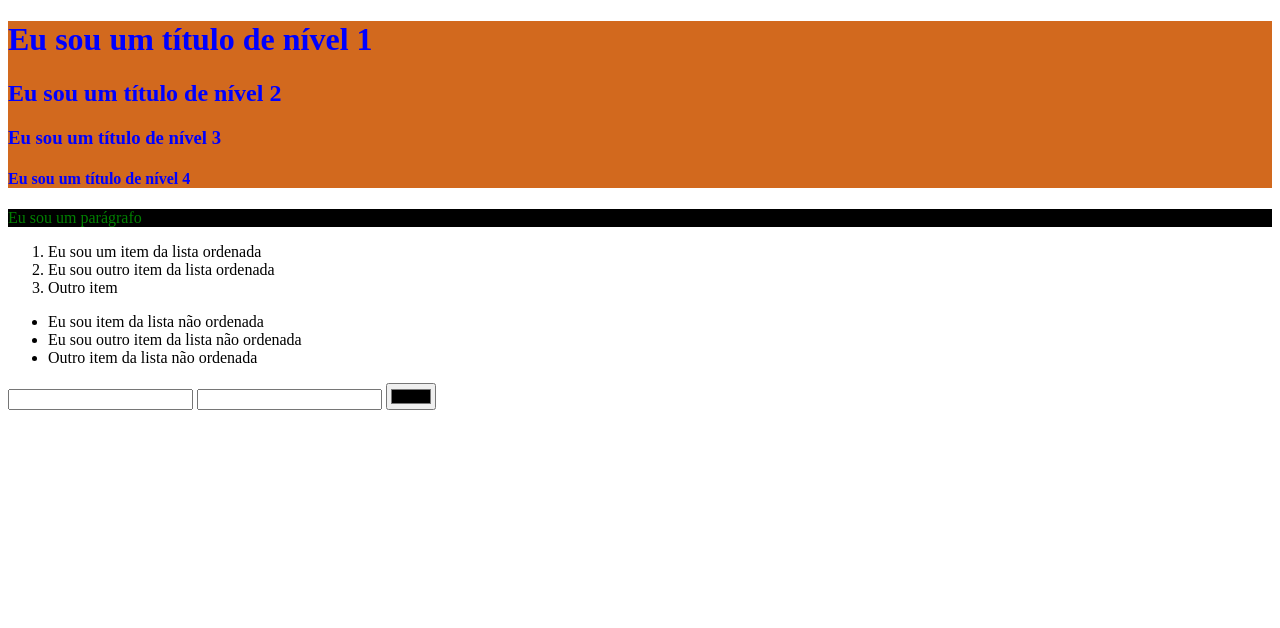
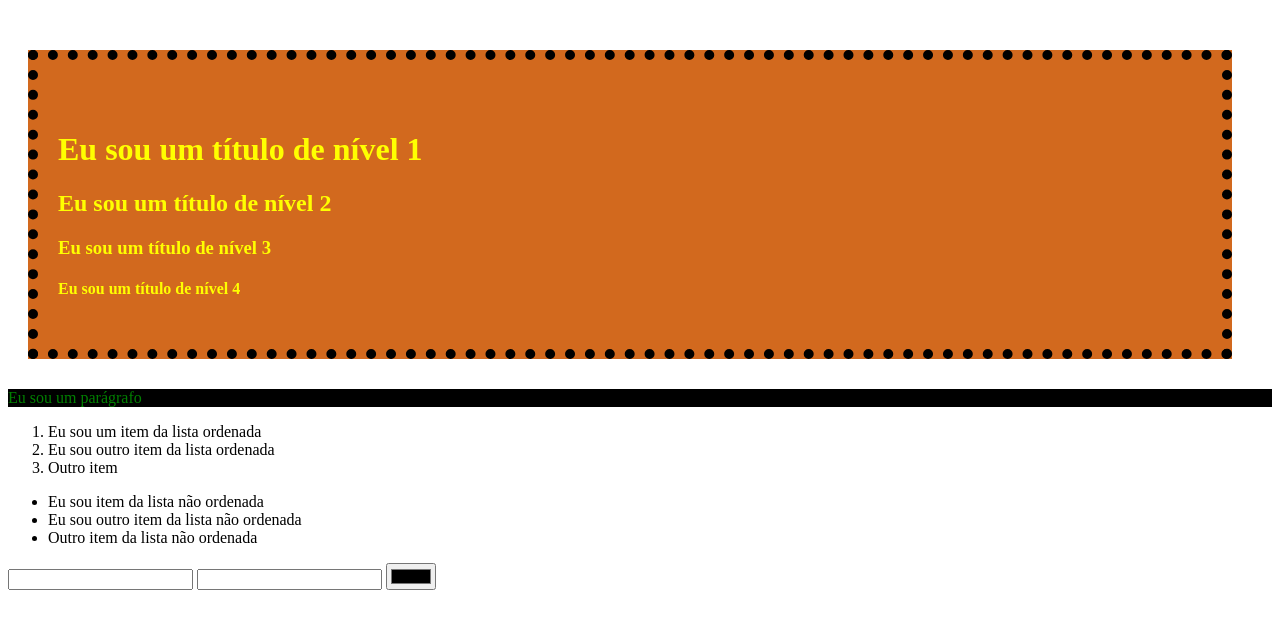
Before and after one commit to claraegler/ceub-programacao-web, a plain HTML site: page index.html in a window 1280 px wide. Drawn offline with Linux system fonts and the light colour scheme.

Commit message:
box model css

```diff
--- a/estilo.css
+++ b/estilo.css
@@ -1,5 +1,5 @@
 h1, h2, h3, h4{
-
+    color: yellow;
 }
 
 p {
@@ -7,7 +7,10 @@ p {
     background-color: black;
 }
 
-.titulos {
+#titulos {
     color: blue;
     background-color: chocolate;
+    padding: 50px 40px 30px 20px;
+    border: 10px dotted black;
+    margin: 50px 40px 30px 20px;
 }
--- a/index.html
+++ b/index.html
@@ -7,7 +7,7 @@
     <title>Programação WEB CEUB - Turma B</title>
 </head>
 <body>
-    <div class="titulos">
+    <div id="titulos">
         <h1>Eu sou um título de nível 1</h1>
         <h2>Eu sou um título de nível 2</h2>
         <h3>Eu sou um título de nível 3</h3>
```
